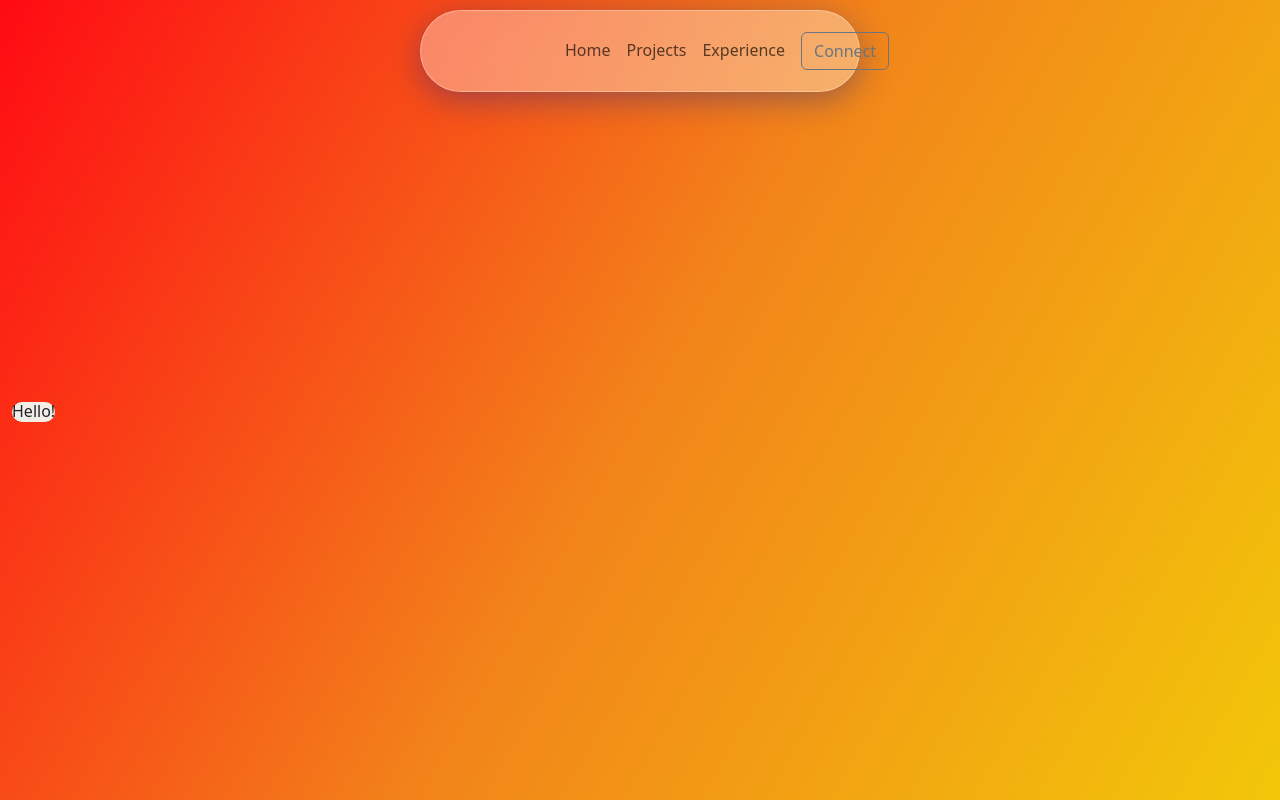
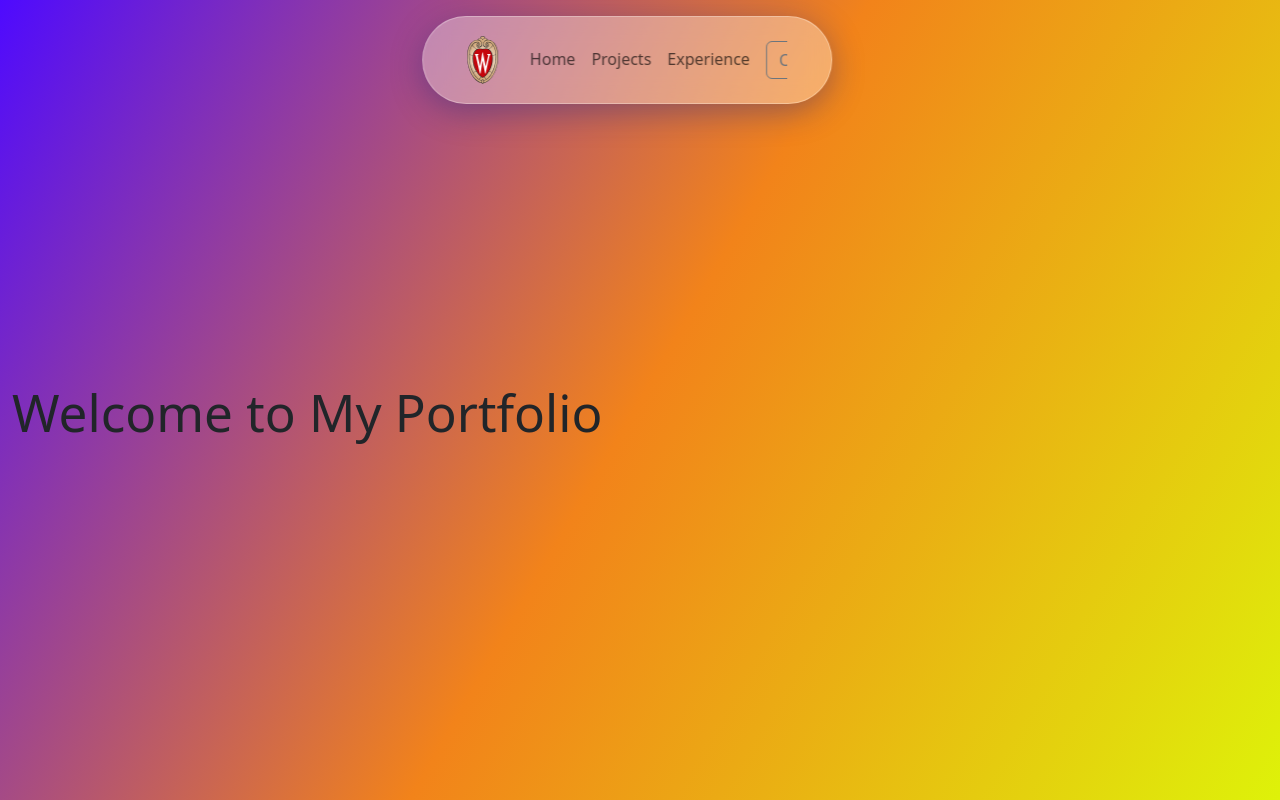
Before and after one commit to rankaarista/PersonalWebsite, a React (Vite) app: page /#/ in a window 1280 px wide. Built offline with nearby package versions, Linux system fonts and the light colour scheme.

Commit message:
Completed Navbar styling. Working on Homepage which includes adding font, and a div card which flips showing different text with font animation.

```diff
--- a/src/PageNavbar.jsx
+++ b/src/PageNavbar.jsx
@@ -10,21 +10,22 @@ return (
         expand="sm"
         collapseOnSelect
         style={{
-            paddingLeft: "100px",
-            paddingRight: "100px",
-            paddingTop: "5px",
-            paddingBottom: "5px",
             background: "rgba(255, 255, 255, 0.35)",
-            boxShadow: "0 8px 32px 0 rgba(31, 38, 135, 0.4)",  // Reduced shadow intensity
-            backdropFilter: "blur(12px)",  // Reduced blur for clearer frosted effect
+            boxShadow: "0 8px 32px 0 rgba(31, 38, 135, 0.4)",
+            backdropFilter: "blur(12px)",
             WebkitBackdropFilter: "blur(12px)",
             borderRadius: "50px",
-            border: "1px solid rgba(255, 255, 255, 0.3)",  // Lighter border color
-            marginTop: "10px",
-            marginLeft: "420px",
-            marginRight: "420px",
-            marginBottom: "30px",
-  }}>
+            border: "1px solid rgba(255, 255, 255, 0.3)",
+            width: "32%",
+            maxWidth: "500px",
+            margin: "1rem auto",
+            left: "30%",
+            transform: "translateX(-50%)",
+            padding: "0.5rem 2rem",
+            // Added properties for better mobile handling
+            overflowX: "hidden",
+            fontSize: "clamp(0.8rem, 2vw, 1rem)", // Responsive font size
+          }}>
         <Container>
             <Navbar.Brand as={Link} to="/pages/About">
                     <img
@@ -36,7 +37,18 @@ return (
                     />
             </Navbar.Brand>
             <Navbar.Toggle aria-controls="responsive-navbar-nav" />
-            <Navbar.Collapse id="responsive-navbar-nav">
+            <Navbar.Collapse id="responsive-navbar-nav"
+                style={{
+                    maxHeight: "80vh",  // Maximum height of 80% viewport height
+                    overflowY: "auto", // Allows scrolling if content is too long
+                    '@media (max-width: 576px)': {
+                    background: "rgba(255, 255, 255, 0.35)", // Same as navbar background
+                    backdropFilter: "blur(12px)",
+                    margin: "0.5rem -1rem",
+                    padding: "0.5rem 1rem",
+                    borderRadius: "25px",
+                    }
+                }}>
             <Nav className="ms-auto" style={{padding: "0.5rem"}}>
                     <Nav.Link style={{paddingTop: "14px"}} as={Link} to="/">
                     <p>Home</p> </Nav.Link>
--- a/src/index.css
+++ b/src/index.css
@@ -18,7 +18,7 @@
 }
 
 body {
-  background-image: linear-gradient(120deg, #ff0a13, #f2831a 50%, #f2c709);
+  background-image: linear-gradient(120deg, #4e0aff, #f2831a 50%, #def209);
 }
 
 a {
--- a/src/pages/Home.jsx
+++ b/src/pages/Home.jsx
@@ -1,13 +1,11 @@
 export const Home = () => {
     return (
       <div style={{
-        backgroundColor: "#f3ede7",
-        borderRadius: "20px",
+        backgroundColor: "",
+        borderRadius: "30px",
         }}>
-        <h3>Hello!</h3>
-          <p>
+        <h1>Welcome to My Portfolio</h1>
 
-          </p>
       </div>
     );
 };
```
Also changed, not shown: package.json (+4 -4 lines), 1 other file (tests, documents, lock files or other folders).
